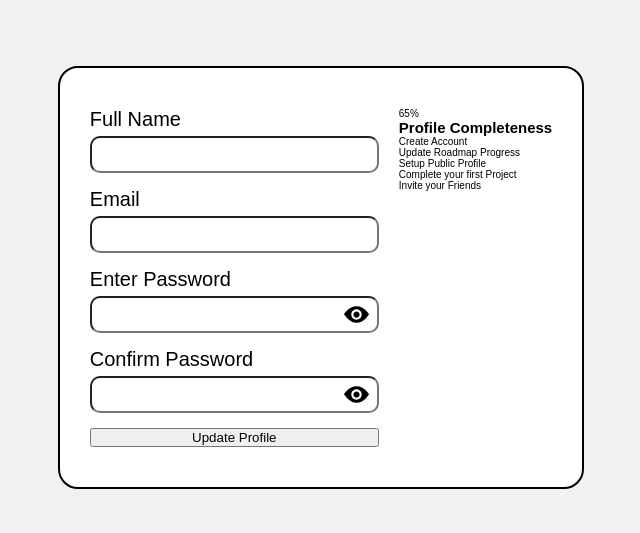
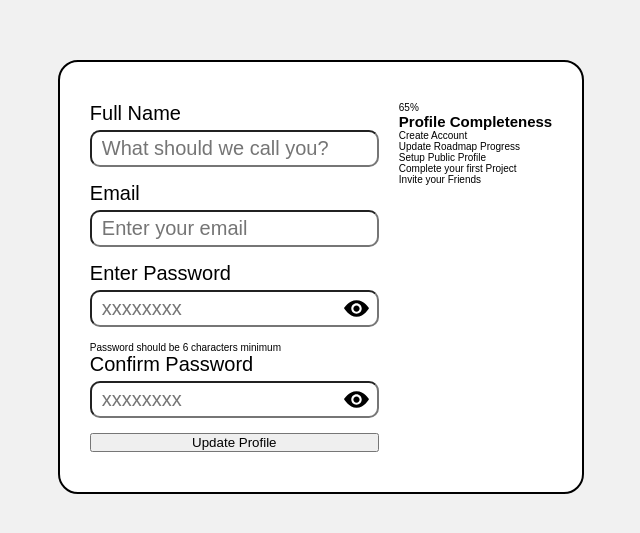
Before and after one commit to Dekujke/roadmap.sh-projects, a plain HTML site: page projects/7. Accessible Form UI/index.html in a window 1280 px wide. Shown: the part 123-656 px from the top of the page, without its empty margins (319-959 px from the left). Drawn offline with Linux system fonts and the light colour scheme.

Commit message:
Update index.html
Updated index.html

```diff
--- a/projects/7. Accessible Form UI/index.html
+++ b/projects/7. Accessible Form UI/index.html
@@ -13,33 +13,52 @@
     <form action="" method="get" class="reg-form">
         <div class="reg-container">
             <label for="name" class="reg-label">Full Name</label>
-            <input type="text" name="name" id="name" class="reg-input">
+            <input
+            type="text"
+            name="name"
+            id="name"
+            class="reg-input"
+            placeholder="What should we call you?"
+            aria-required="true"
+            aria-invalid="true"
+            aria-describedby="name-error"
+            required>
+            <p id="name-error" class="error" role="alert">Введите данные</p>
 
             <label for="email" class="reg-label">Email</label>
-            <input type="email" name="email" id="email" class="reg-input">
-            <p class="error">Email is already taken</p>
+            <input type="email"
+            name="email"
+            id="email"
+            class="reg-input"
+            placeholder="Enter your email"
+            aria-required="true"
+            aria-invalid="true"
+            aria-describedby="email-error"
+            required>
+            <p id="email-error" class="error">Email is already taken</p>
 
             <div class="password-container">
                 <label for="password" class="reg-label">Enter Password</label>
-                <input type="password" name="password" id="password" class="reg-input">
-                <button type="button" class="eye-button">
+                <input type="password" name="password" id="password" class="reg-input" placeholder="xxxxxxxx" min="6" aria-describedby="password-hint" required>
+                <button type="button" class="eye-button" aria-labelledby="Show password">
                     <svg class="eye" xmlns="http://www.w3.org/2000/svg" width="25" height="25" viewBox="0 0 24 24">
                         <path d="M15 12c0 1.654-1.346 3-3 3s-3-1.346-3-3 1.346-3 3-3 3 1.346 3 3zm9-.449s-4.252 8.449-11.985 8.449c-7.18 0-12.015-8.449-12.015-8.449s4.446-7.551 12.015-7.551c7.694 0 11.985 7.551 11.985 7.551zm-7 .449c0-2.757-2.243-5-5-5s-5 2.243-5 5 2.243 5 5 5 5-2.243 5-5z"/>
                     </svg>
                 </button>
-                <p class="error">Passwords are not the same</p>
             </div>
+            <p class="error">Passwords are not the same</p>
+            <p id="password-hint" class="password-hint">Password should be 6 characters minimum</p>
 
             <div class="password-container">
                 <label for="password-confirm" class="reg-label">Confirm Password</label>
-                <input type="password" name="password-confirm" id="password-confirm" class="reg-input">
-                <button type="button" class="eye-button">
+                <input type="password" name="password-confirm" id="password-confirm" class="reg-input" placeholder="xxxxxxxx" required>
+                <button type="button" class="eye-button" aria-labelledby="Show password">
                     <svg class="eye" xmlns="http://www.w3.org/2000/svg" width="25" height="25" viewBox="0 0 24 24">
                         <path d="M15 12c0 1.654-1.346 3-3 3s-3-1.346-3-3 1.346-3 3-3 3 1.346 3 3zm9-.449s-4.252 8.449-11.985 8.449c-7.18 0-12.015-8.449-12.015-8.449s4.446-7.551 12.015-7.551c7.694 0 11.985 7.551 11.985 7.551zm-7 .449c0-2.757-2.243-5-5-5s-5 2.243-5 5 2.243 5 5 5 5-2.243 5-5z"/>
                     </svg>
                 </button>
-                <p class="error">Passwords are not the same</p>
             </div>
+            <p class="error">Passwords are not the same</p>
 
             <button type="submit" class="reg-button">Update Profile</button>
         </div>
```
